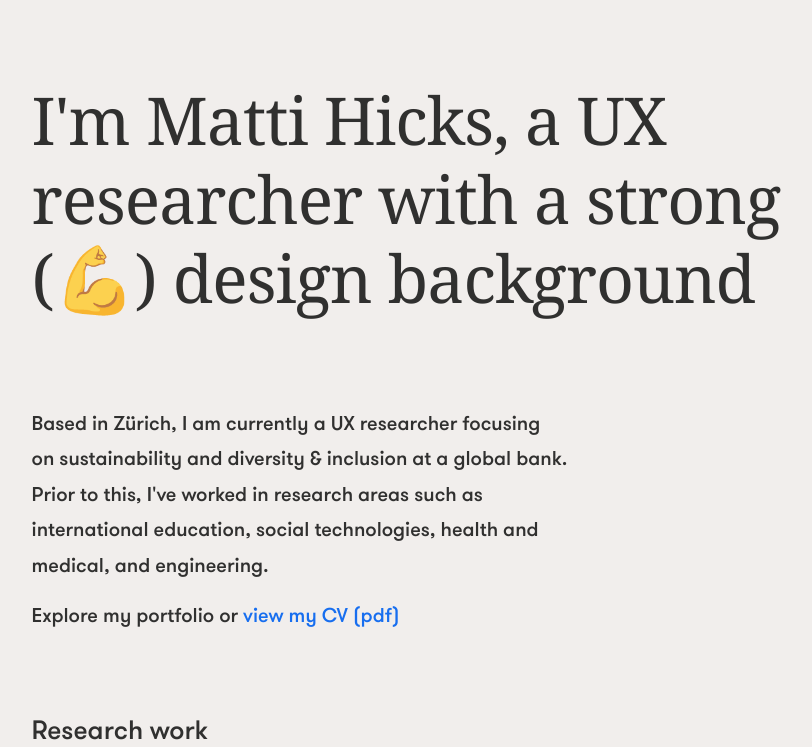
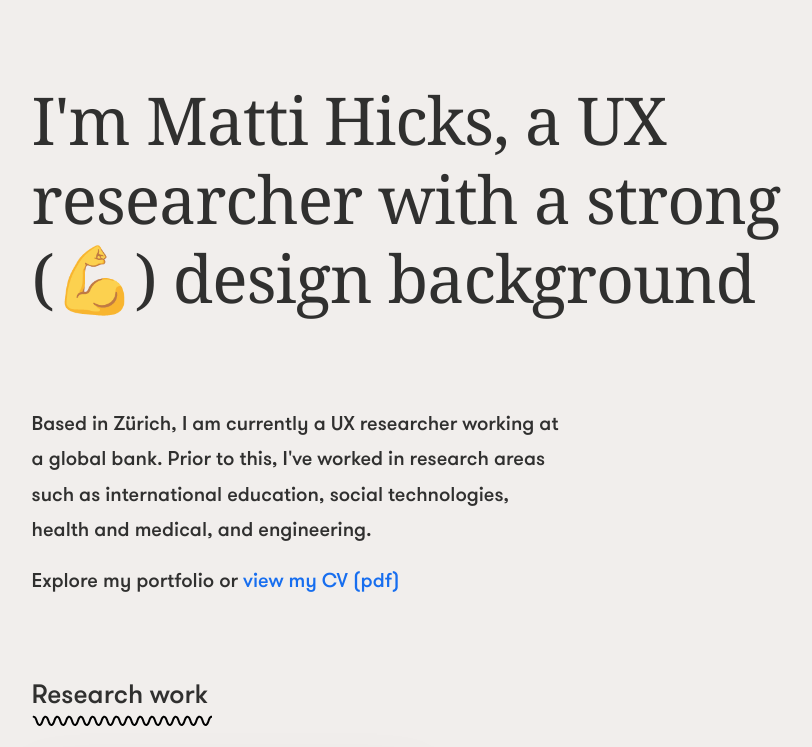
Before and after one commit to mattihicks/mattihicks-portfolio, a Jekyll site: the page built from index.md, in a window 1280 px wide and 900 px high, cut to the strip 0-747 px from the top of the window. Shown: the whole strip, without its empty margins (198-1010 px from the left). Built offline with Jekyll 4.4.1, drawn with Linux system fonts in a browser that asks for light colours; some web fonts are replaced; some of the changed lines change nothing that is shown; some of the changed text lies outside the part shown.

Commit message:
updated home

```diff
--- a/_layouts/home.html
+++ b/_layouts/home.html
@@ -15,7 +15,7 @@
           </div>
 
           <div class="row">
-                <div class="col-8 introPara"><p>Based in Zürich, I am currently a UX researcher focusing on sustainability and diversity & inclusion at a global bank. Prior to this, I've worked in research areas such as international education, social technologies, health and medical, and engineering.</p>
+                <div class="col-8 introPara"><p>Based in Zürich, I am currently a UX researcher working at a global bank. Prior to this, I've worked in research areas such as international education, social technologies, health and medical, and engineering.</p>
                   <p>Explore my portfolio or <a href="../assets/papers/mhicksCV.pdf">view my CV (pdf)</a></p>
                   <div class="col-2"></div>
               </div>
@@ -225,18 +225,18 @@
             <h4>I look up to...</h4>
             <ul>
               <li><a href="https://www.triciawang.com/">Tricia Wang</a></li>
+              <li><a href="http://www.danah.org/">dana boyd</a></li>
               <li><a href="http://elizabethchurchill.com/">Elizabeth Churchill</a></li>
-              <li><a href="http://www.danah.org/">dana boyd</a></li>
               <li><a href="https://www.swiss-miss.com/">SwissMiss</a></li>
             </ul>
           </div>
 
           <div class="col-4">
-            <h4>I work with...</h4>
+            <h4>I work...</h4>
             <ul>
-              <li><a href="https://ethn.io/">Ethnio</a></li>
-              <li><a href="https://airtable.com/">Airtable</a></li>
-              <li><a href="https://www.fullstory.com/">FullStory</a></li>
+              <li><a href="https://ethn.io/">with awesome people</a></li>
+              <li><a href="https://airtable.com/">complex problems</a></li>
+              <li><a href="https://www.fullstory.com/">passion</a></li>
               <li>Adobe Omniture</li>
             </ul>
             </div>
@@ -244,9 +244,9 @@
           <div class="col-4">
             <h4>And for fun I...</h4>
             <ul>
-              <li>Write and read fiction</li>
+              <li>Write a forthcoming novel</li>
               <li>Listen to <a href="https://www.mixed-methods.org/">Mixed Methods</a></li>
-              <li>Code side projects</li>
+              <li>Work out</li>
               <li>Meditate</li>
             </ul>
           </div>
```
